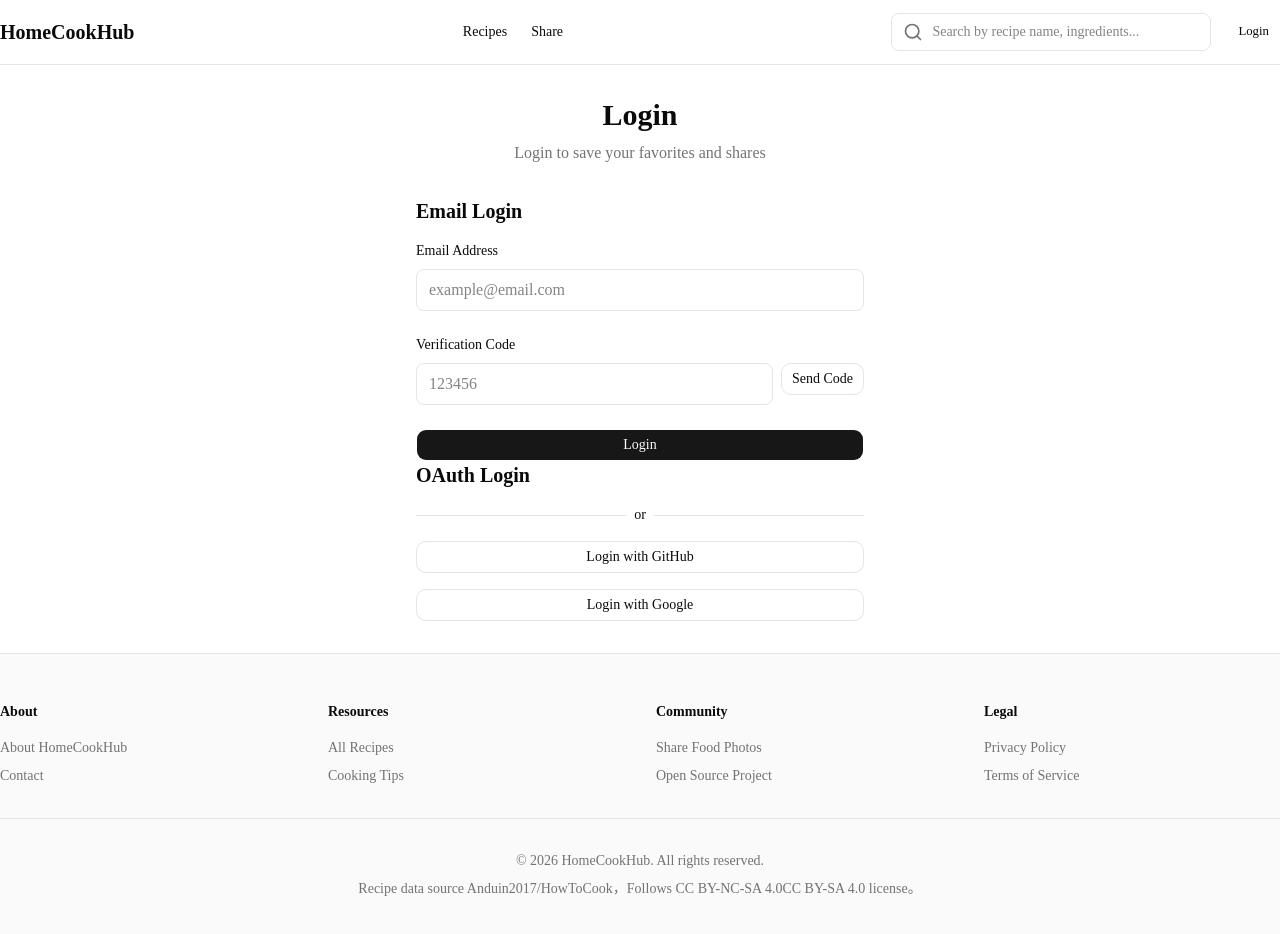
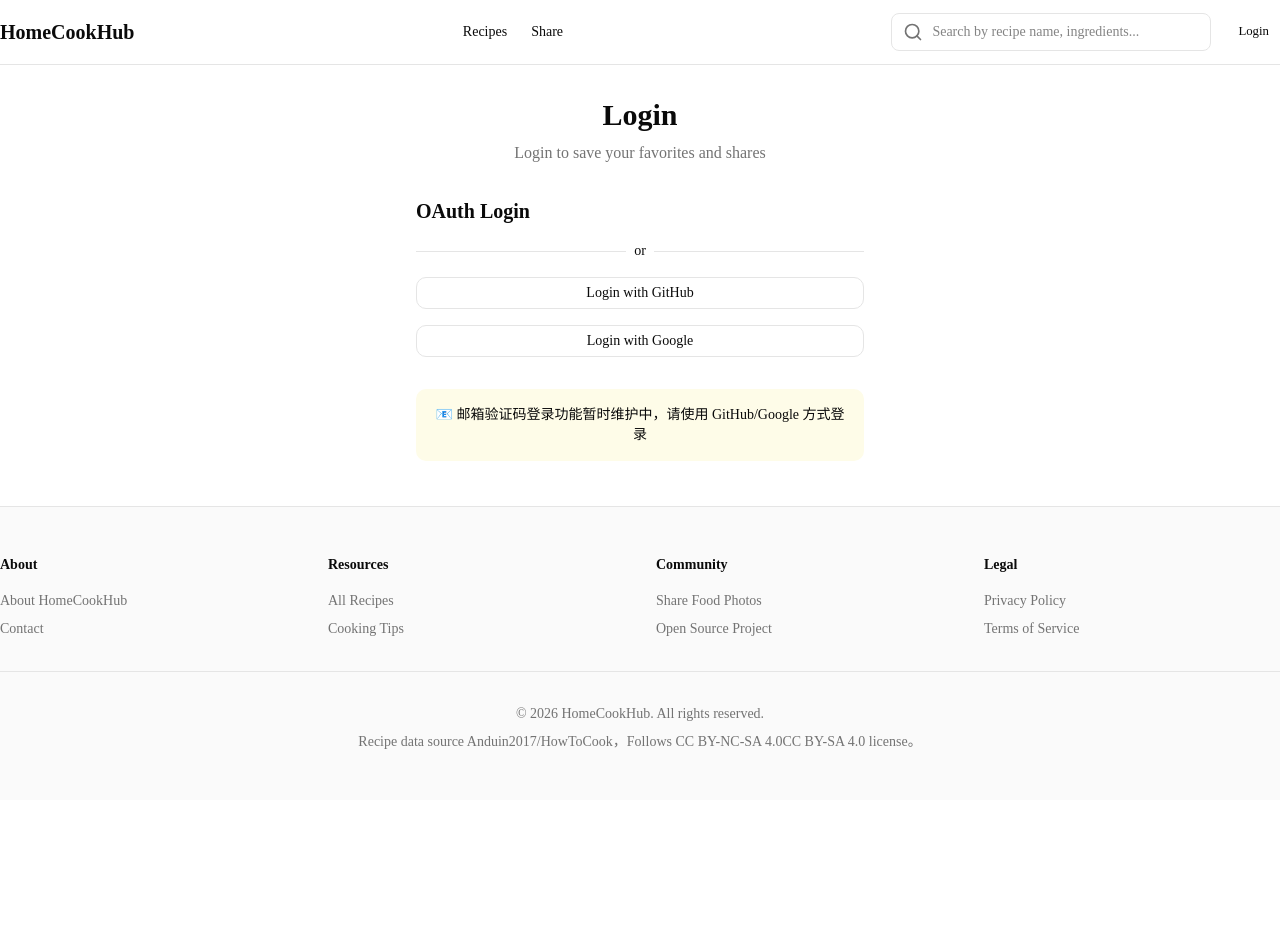
Before and after one commit to langaijun/cookforevery, a Next.js app: page /en/login in a window 1280 px wide. Shown: the top 934 px of the page. After the commit the page ends 800 px from the top, so only its background shows below. Built offline with nearby package versions, Linux system fonts and the light colour scheme; no server answers.

Commit message:
fix(auth): temporarily disable email login, show maintenance message

```diff
--- a/app/[locale]/login/page.tsx
+++ b/app/[locale]/login/page.tsx
@@ -23,13 +23,13 @@ export default async function LoginPage() {
             </p>
           </div>
 
-          {/* 邮箱验证码登录 */}
-          <div className="space-y-4">
+          {/* 邮箱验证码登录（暂时禁用） */}
+          {/* <div className="space-y-4">
             <h2 className="text-xl font-semibold mb-4">
               {t('Login.emailLogin')}
             </h2>
             <LoginForm />
-          </div>
+          </div> */}
 
           {/* OAuth 登录 */}
           <div className="space-y-4">
@@ -38,6 +38,13 @@ export default async function LoginPage() {
             </h2>
             <OAuthButtons />
           </div>
+
+          {/* 邮箱登录维护提示 */}
+          <div className="mt-8 p-4 bg-yellow-50 dark:bg-yellow-900/20 rounded-lg">
+            <p className="text-sm text-center">
+              📧 邮箱验证码登录功能暂时维护中，请使用 GitHub/Google 方式登录
+            </p>
+          </div>
         </div>
       </main>
 
```
